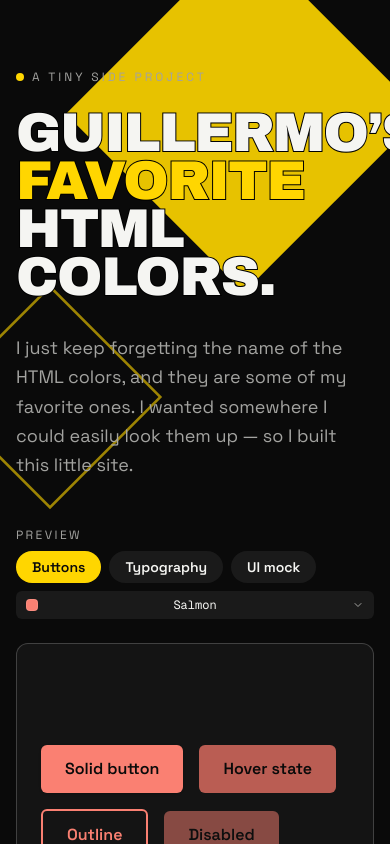
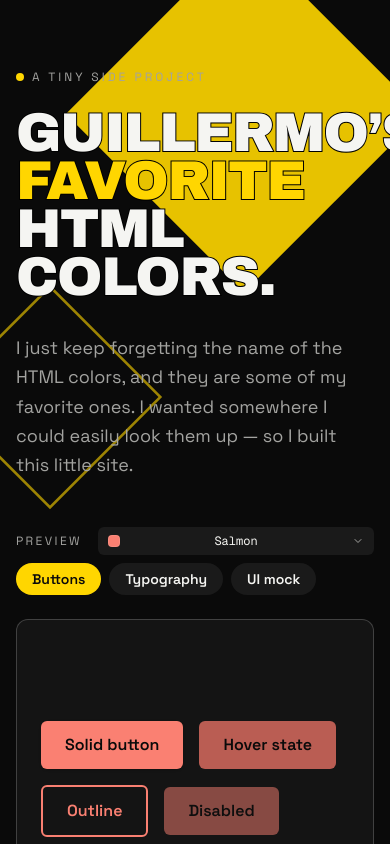
Before and after one commit to glrodasz/html-colors, a Next.js app: page / in a window 390 px wide. Shown: the top 844 px of the page. Built offline with nearby package versions, Linux system fonts and the light colour scheme.

Commit message:
Move color dropdown above tab controls on mobile
On mobile the dropdown now shares the PREVIEW label row (flex-1 fills
remaining space) and the tab buttons wrap below via order-last. Desktop
layout is unchanged.

https://claude.ai/code/session_01U2niHBo73ZzRQ7hkLVLB5q

```diff
--- a/components/color-scenarios.tsx
+++ b/components/color-scenarios.tsx
@@ -52,7 +52,7 @@ function ColorDropdown({
   }, [open])
 
   return (
-    <div ref={ref} className="relative ml-auto w-full sm:w-auto">
+    <div ref={ref} className="relative ml-auto flex-1 sm:flex-initial min-w-0">
       <button
         type="button"
         onClick={() => setOpen((v) => !v)}
@@ -129,7 +129,7 @@ export function ColorScenarios({ color, colors, onColorChange }: ColorScenariosP
         <span className="text-xs uppercase tracking-[0.2em] text-muted-foreground mr-2">
           Preview
         </span>
-        <div className="flex flex-wrap gap-2">
+        <div className="flex flex-wrap gap-2 w-full sm:w-auto order-last sm:order-none">
           {tabs.map((t) => {
             const active = tab === t.id
             return (
```
